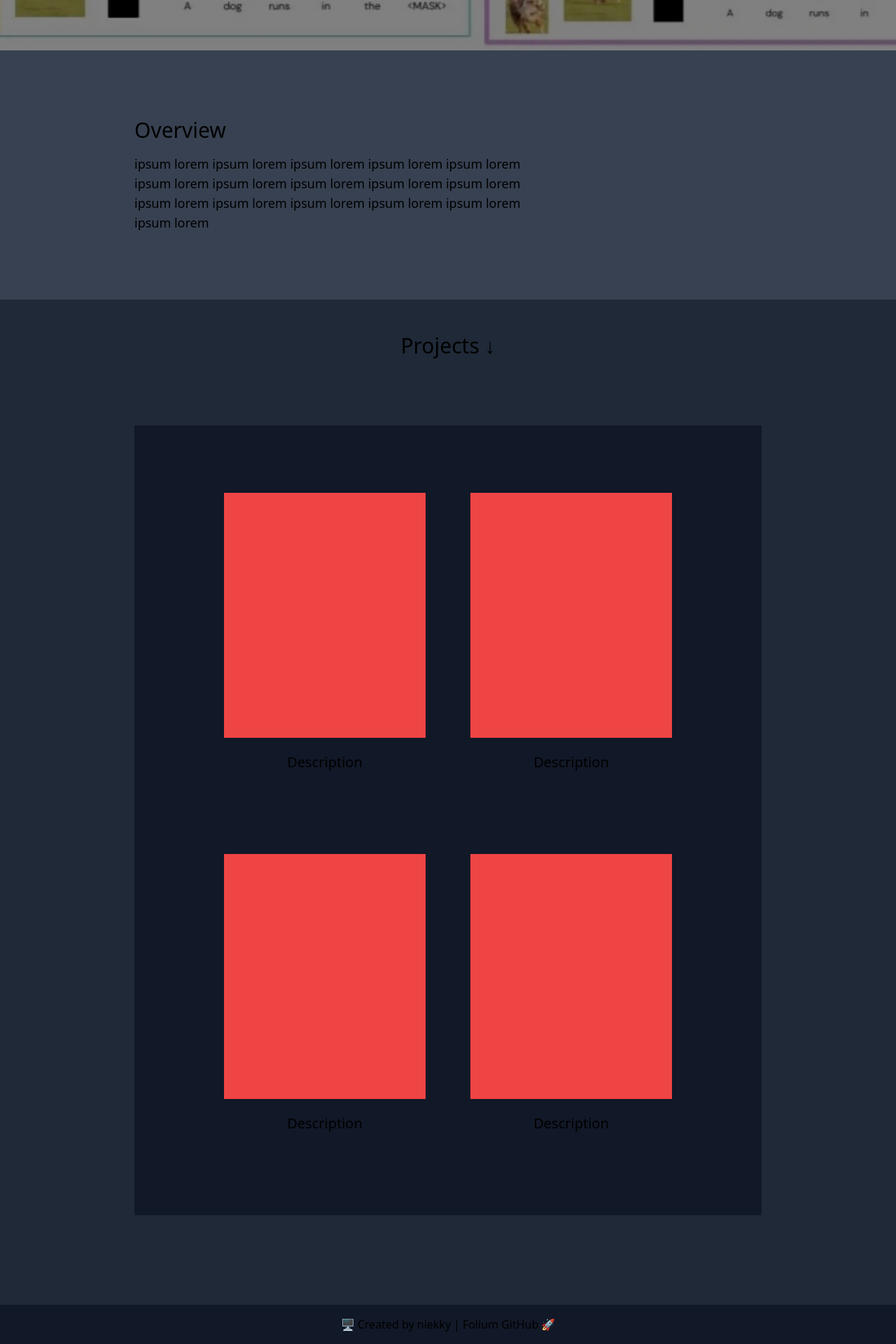
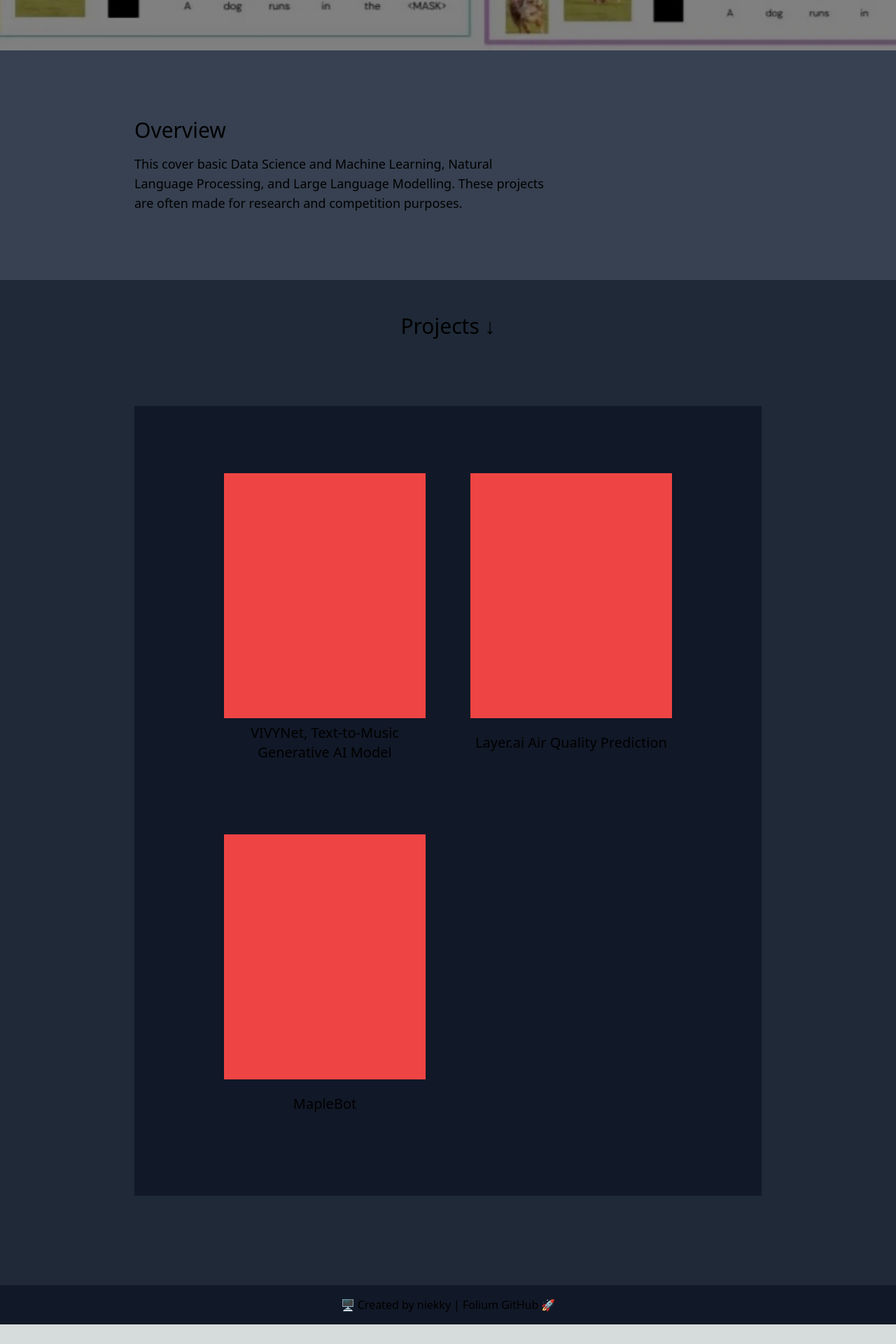
Before and after one commit to niekky/Folium, a Next.js app: page /research in a window 1280 px wide. Shown: the part 356-2276 px from the top of the page at 70% size. After the commit the page ends 2248 px from the top, so only its background shows below. Built offline with nearby package versions, Linux system fonts and the light colour scheme.

Commit message:
Added information

```diff
--- a/src/pages/application/index.tsx
+++ b/src/pages/application/index.tsx
@@ -6,17 +6,17 @@ const inter = Inter({ subsets: ['latin'] })
 
 const isBrowser = () => typeof window !== 'undefined';
 
-function display_project(desc: string, img: string){
+function display_project(name: string, desc: string, img: string){
   return (
     <div className='flex-col h-[420px]'>
       <div className='flex bg-yellow-500 w-full h-5/6 transition ease-in-out duration-300 hover:scale-110 hover:bg-opacity-50' id='project_img'>
         <div className='flex-col w-full h-full p-12 space-y-3 opacity-0 hover:opacity-100' id='project_desc'>
-          <p className='text-2xl font-normal'>DescriptionName:</p>
-          <p className='font-thin'>ipsum lorem ipsum lorem ipsum lorem ipsum lorem ipsum lorem ipsum lorem ipsum lorem ipsum lorem ipsum lorem ipsum lorem ipsum lorem ipsum lorem</p>
+          <p className='text-2xl font-normal'>{name}</p>
+          <p className='font-thin'>{desc}</p>
           {/* <Link href={""} className='hover:font-medium'>Status: Null</Link> */}
         </div>
       </div>
-      <p className='flex h-1/6 w-full text-center justify-center text-xl items-center' id='project_name'>Description</p>
+      <p className='flex h-1/6 w-full text-center justify-center text-xl items-center' id='project_name'>{name}</p>
     </div>
   )
 }
@@ -55,18 +55,17 @@ export default function Home() {
 
         <div className='flex-col w-full h-fit bg-gray-700 px-48 py-24 space-y-4' id='detail'>
           <p className='flex font-medium text-3xl'>Overview</p>
-          <p className='flex font-thin text-lg w-2/3'>ipsum lorem ipsum lorem ipsum lorem ipsum lorem ipsum lorem ipsum lorem ipsum lorem ipsum lorem ipsum lorem ipsum lorem ipsum lorem ipsum lorem ipsum lorem ipsum lorem ipsum lorem ipsum lorem</p>
+          <p className='flex font-thin text-lg w-2/3'>Here are some of the software applications that I came up with and develop. Most of these involve website development with NextJS Framework, TailwindCSS, and Flask. Since I am relatively new to this, these projects are made to improve and further my software development skills.</p>
         </div>
 
         <div className='flex-col w-full h-fit bg-gray-800'>
           <button onClick={scrollToProject} className='flex w-full font-thin justify-center text-3xl p-12 hover:font-normal'>Projects ↓</button>
           <div className='flex w-full h-fit'>
             <div className='grid grid-cols-2 w-full bg-gray-900 mx-48 mt-12 mb-32 py-24 px-32 gap-x-16 gap-y-24'>
-                {display_project("","")}
-                {display_project("","")}
-                {display_project("","")}
-                {display_project("","")}
-
+                {display_project("Fablr - Visual Novels with GPT-3.5 & DALL-E","Developed a website that is capable of generating visual novels powered by GPT 3.5 and DALL-E API. Utilized NextJS and TailwindCSS to design the website's front end and story layout. Processed and deployed GPT 3.5 and DALL-E backend using Flask.","")}
+                {display_project("QuizForge - MCQ Quiz Generator","Built a web application that makes a Multiple Choice Questions quiz out of any context. Prompt-engineered ChatGPT to generate a personalized quiz from text-based materials or documents. Designed a flexible user input and an interactive Multiple Choice Questions UI using NextJS and TailwindCSS.","")}
+                {display_project("Maple","Maple is a mobile application that helps students perform better when self-studying. Maple works as a virtual assistant. At first, it is required to enter the user’s current study progress. Once entered, it will tell a user whether he/she performs well or not. If not, it will suggest some practice videos related to certain subjects that the user needs to improve. Furthermore, users can chat with Maple if they need advice or better recommendations, or simply chat to get to know each other more.","")}
+                {display_project("Folium","This is where it is. Folium is the my web portfolio as well as my first website that I have developed totally on my own.","")}
             </div>
           </div>
 
--- a/src/pages/contact/index.tsx
+++ b/src/pages/contact/index.tsx
@@ -47,10 +47,10 @@ export default function Home() {
       </nav>
       <p className='flex text-6xl font-medium px-48 py-12'>About Me</p>
       <div className='flex w-full h-fit bg-gray-700 px-48 py-16' id="user_layout">
-        <div className='rounded-full h-64 w-64 bg-gray-100' id="avatar"></div>
+        <div className=' h-64 w-64 bg-gray-100 rounded-full shrink-0 grow-0' id="avatar"></div>
         <div className='flex-col min-w-screen m-10 space-y-5'>
-          <p className='text-2xl font-medium'>Mr.AvionicsSkunk</p>
-          <p className='text-lg font-light w-2/3'>ipsum lorem ipsum lorem ipsum lorem ipsum lorem ipsum lorem ipsum lorem sdasdasd asda sda sda sda sda sda sda sd</p>
+          <p className='text-2xl font-medium'>Nick Nguyen</p>
+          <p className='text-lg font-light w-4/5'>A Sophomore majoring in Computer System Engineering at Arizona State University. I am interested in various CS fields such as Deep Learning, Web Application Development, and Embedded Software Engineering. Currently, I am working with help from APG Research Faculty at ASU to conduct research on the Symbolic Text-to-Music generation model. Additionally, I recently got to lead the Avionics sub-team in Sun Devil Rocketry where we help enhance the avionics system for the organization’s high-power rockets as well as develop highly advanced rockets and mechanisms such as Thrust Vector Controlled and Liquid Powered Rockets.</p>
 
           <div className='flex w-full h-fit space-x-4' id='profiles'>
             <Link className='h-8 w-8' href={"https://www.linkedin.com/in/tnguy231/"} id='linkedin'>
--- a/src/pages/index.tsx
+++ b/src/pages/index.tsx
@@ -39,7 +39,7 @@ export default function Home() {
               </div>
             </nav>
             <div className='flex-col w-full h-full px-32 py-96 transition translate-x-[-600px] hover:translate-x-0 ease-in-out duration-700' id='intro_caption'>
-              <h1 className='text-left text-4xl font-thin w-full'>Hi, my name is ipsum lorem</h1>
+              <h1 className='text-left text-4xl font-thin w-full'>Hi, my name is Nick Nguyen</h1>
               <p className='text-left text-6xl font-medium'>This is my Folium</p>
             </div>
           </div>
@@ -48,11 +48,16 @@ export default function Home() {
 
         <div className='flex h-fit w-full bg-gray-700 space-x-16 py-12 px-48' id="user_layout">
 
-          <Link href={"/contact"} className='rounded-full h-64 w-64 bg-[url("/img/elephantmario.jpg")] bg-center   transition ease-in-out duration-300 hover:scale-110' id="avatar"></Link>
+          <Link href={"/contact"} className='rounded-full h-64 w-64 bg-[url("/img/elephantmario.jpg")] bg-center transition ease-in-out duration-300 hover:scale-110' id="avatar"></Link>
 
           <div className='flex-col min-w-screen m-10 space-y-5'>
-            <p className='text-2xl font-medium'>Mr.AvionicsSkunk</p>
-            <p className='text-lg font-light w-2/3'>ipsum lorem ipsum lorem ipsum lorem ipsum lorem ipsum lorem ipsum lorem sdasdasd asda sda sda sda sda sda sda sd</p>
+            <p className='text-2xl font-medium'>Nick Nguyen</p>
+            <p className='text-lg font-light '>
+              A Sophomore majoring in Computer System Engineering at Arizona State University. Currently having an interest in and working on:  <br></br>
+            - Deep Learning (currently LLM & Cross Modalities Learning)  <br></br>
+            - Web Application Development <br></br>
+            - Embedded Software for Rocket Avionics
+            </p>
             <div className='flex w-full h-fit space-x-4' id='profiles'>
               <Link className='h-8 w-8' href={"https://www.linkedin.com/in/tnguy231/"} id='linkedin'>
               <svg xmlns="http://www.w3.org/2000/svg" viewBox="0 0 32 32"><path d="M29.63.001H2.362C1.06.001 0 1.034 0 2.306V29.69C0 30.965 1.06 32 2.362 32h27.27C30.937 32 32 30.965 32 29.69V2.306C32 1.034 30.937.001 29.63.001z" fill="#0177b5"/><path d="M4.745 11.997H9.5v15.27H4.745zm2.374-7.6c1.517 0 2.75 1.233 2.75 2.75S8.636 9.9 7.12 9.9a2.76 2.76 0 0 1-2.754-2.753 2.75 2.75 0 0 1 2.753-2.75m5.35 7.6h4.552v2.087h.063c.634-1.2 2.182-2.466 4.5-2.466 4.806 0 5.693 3.163 5.693 7.274v8.376h-4.743V19.84c0-1.77-.032-4.05-2.466-4.05-2.47 0-2.85 1.93-2.85 3.92v7.554h-4.742v-15.27z" fill="#fff"/></svg>
--- a/src/pages/research/index.tsx
+++ b/src/pages/research/index.tsx
@@ -6,17 +6,17 @@ const inter = Inter({ subsets: ['latin'] })
 
 const isBrowser = () => typeof window !== 'undefined';
 
-function display_project(desc: string, img: string){
+function display_project(name: string, desc: string, img: string){
   return (
     <div className='flex-col h-[420px]'>
       <div className='flex bg-red-500 w-full h-5/6 transition ease-in-out duration-300 hover:scale-110 hover:bg-opacity-50' id='project_img'>
         <div className='flex-col w-full h-full p-12 space-y-3 opacity-0 hover:opacity-100' id='project_desc'>
-          <p className='text-2xl font-normal'>DescriptionName:</p>
-          <p className='font-thin'>ipsum lorem ipsum lorem ipsum lorem ipsum lorem ipsum lorem ipsum lorem ipsum lorem ipsum lorem ipsum lorem ipsum lorem ipsum lorem ipsum lorem</p>
+          <p className='text-2xl font-normal'>{name}:</p>
+          <p className='font-thin text-sm'>{desc}</p>
           {/* <Link href={""} className='hover:font-medium'>Status: Null</Link> */}
         </div>
       </div>
-      <p className='flex h-1/6 w-full text-center justify-center text-xl items-center' id='project_name'>Description</p>
+      <p className='flex h-1/6 w-full text-center justify-center text-xl items-center' id='project_name'>{name}</p>
     </div>
   )
 }
@@ -48,24 +48,24 @@ export default function Home() {
                 </ul>
               </div>
             </nav>
-            <p className='flex font-medium text-6xl px-48 py-36'>AI Research</p>
+            <p className='flex font-medium text-6xl px-48 py-36'>AI Works and Research</p>
           </div>
         </div>
 
         <div className='flex-col w-full h-fit bg-gray-700 px-48 py-24 space-y-4' id='detail'>
           <p className='flex font-medium text-3xl'>Overview</p>
-          <p className='flex font-thin text-lg w-2/3'>ipsum lorem ipsum lorem ipsum lorem ipsum lorem ipsum lorem ipsum lorem ipsum lorem ipsum lorem ipsum lorem ipsum lorem ipsum lorem ipsum lorem ipsum lorem ipsum lorem ipsum lorem ipsum lorem</p>
+          <p className='flex font-thin text-lg w-2/3'>This cover basic Data Science and Machine Learning, Natural Language Processing, and Large Language Modelling. These projects are often made for research and competition purposes.</p>
         </div>
 
         <div className='flex-col w-full h-fit bg-gray-800'>
           <button onClick={scrollToProject} className='flex w-full font-thin justify-center text-3xl p-12 hover:font-normal'>Projects ↓</button>
           <div className='flex w-full h-fit'>
             <div className='grid grid-cols-2 w-full bg-gray-900 mx-48 mt-12 mb-32 py-24 px-32 gap-x-16 gap-y-24'>
-              {display_project("","")}
-              {display_project("","")}
-              {display_project("","")}
-              {display_project("","")}
+              {display_project("VIVYNet, Text-to-Music Generative AI Model","Researching on leveraging Transformers Encoder-Decoder and Large Language Model architectures to create a multimodal text to music generative AI model. Specifically, we are examining our concept performance when text-based AI encoder is merged with music-based AI decoder. This project currently involves the use of many research Python libraries such as Fairseq, FastTransformer, and PyTorch, and will be trained on a dataset with more than 100,000 samples.","")}
 
+              {display_project("Layer.ai Air Quality Prediction","Investigated and predicted air quality for Uganda in the Layer.ai contest. Processed the tabular dataset by filling in missing values, scaling data, converting categorical values, dropping overfitting features, which helped reduce Mean Absolute Error score from 20 to 17. Trained and tuned the neural network to fit the dataset, which improved our score from 17 to 16.69","")}
+
+              {display_project("MapleBot","Developed the Vietnamese chat bot in Python using TensorFlow, Firebase, and Neo4j that could help students cope better with stress, loneliness during COVID quarantine, and study better with less procrastination. Designed a custom Bi-gram algorithm and Word2Vec embedding layer to specifically process Vietnamese text dataset, which increased language comprehension more than 25%. Implemented a multi-task model that performs Intent Classification, POS Tagging, and Knowledge Reasoning with BiLSTM and Neo4j graph database, which achieved 80% in accuracy.","")}
             </div>
           </div>
 
--- a/src/pages/sdr/index.tsx
+++ b/src/pages/sdr/index.tsx
@@ -12,17 +12,17 @@ function scrollToProject(){
   window.scrollTo({ top: 730, behavior: 'smooth' });
 }
 
-function display_project(desc: string, img: string){
+function display_project(name: string, desc: string, img: string){
   return (
     <div className='flex-col h-[420px]'>
       <div className='flex bg-blue-500 w-full h-5/6 transition ease-in-out duration-300 hover:scale-110 hover:bg-opacity-50' id='project_img'>
         <div className='flex-col w-full h-full p-12 space-y-3 opacity-0 hover:opacity-100' id='project_desc'>
-          <p className='text-2xl font-normal'>DescriptionName:</p>
-          <p className='font-thin'>ipsum lorem ipsum lorem ipsum lorem ipsum lorem ipsum lorem ipsum lorem ipsum lorem ipsum lorem ipsum lorem ipsum lorem ipsum lorem ipsum lorem</p>
+          <p className='text-2xl font-normal'>{name}:</p>
+          <p className='font-thin text-sm'>{desc}</p>
           {/* <Link href={""} className='hover:font-medium'>Status: Null</Link> */}
         </div>
       </div>
-      <p className='flex h-1/6 w-full text-center justify-center text-xl items-center' id='project_name'>Description</p>
+      <p className='flex h-1/6 w-full text-center justify-center text-xl items-center' id='project_name'>{name}</p>
     </div>
   )
 }
@@ -56,17 +56,18 @@ export default function Home() {
 
         <div className='flex-col w-full h-fit bg-gray-700 px-48 py-24 space-y-4' id='detail'>
           <p className='flex font-medium text-3xl'>Overview</p>
-          <p className='flex font-thin text-lg w-2/3'>ipsum lorem ipsum lorem ipsum lorem ipsum lorem ipsum lorem ipsum lorem ipsum lorem ipsum lorem ipsum lorem ipsum lorem ipsum lorem ipsum lorem ipsum lorem ipsum lorem ipsum lorem ipsum lorem</p>
+          <p className='flex font-thin text-lg w-2/3'>These works involve High-Power Rocketry and Rocket Avionics developed in Embedded C with STM32. These projects were made to allow Sun Devil Rocketry’s rocket to utilize some features such as dual deployment, logging flight state estimation, and GPS coordination.</p>
         </div>
 
         <div className='flex-col w-full h-fit bg-gray-800'>
           <button onClick={scrollToProject} className='flex w-full font-thin justify-center text-3xl p-12 hover:font-normal'>Projects ↓</button>
           <div className='flex w-full h-fit'>
             <div className='grid grid-cols-2 w-full bg-gray-900 mx-48 mt-12 mb-32 py-24 px-32 gap-x-16 gap-y-24'>
-             {display_project("","")}
-             {display_project("","")}
-             {display_project("","")}
-             {display_project("","")}
+             {display_project("Intro Team L1 High-power Rocket","Built a high-power rocket from cardboard strengthened by fiberglass, L1 motor, drogue and main parachutes. Simulated a rocket performance using OpenRocket. Designed an electronic bay containing an altimeter and 9-volt battery using Solidwork. Launched successfully on the Sun Devil Rocketry Intro Team Launch Day 2023","")}
+
+             {display_project("Inertia Measurement Unit Driver","Implementation of the MPU9250 IMU Driver in C from scratch for the organization's Flight Computer Firmware. We tested this driver and it successfully collected flight state estimation of the organization's rocket from the launch on January 2023","")}
+
+             {/* {display_project("ESP32 Autonomous Car Model","An Autonomous Vehicle that is able to run along the line using light tracker with PID control loop and follow the traffic light whether to stop or not by communicating with the traffic network instead of utilizing image detecting approach. This project involves ESP32 Development Board with RTOS, Firebase Database, and PID Control Loop.","")} */}
             </div>
           </div>
 
```
